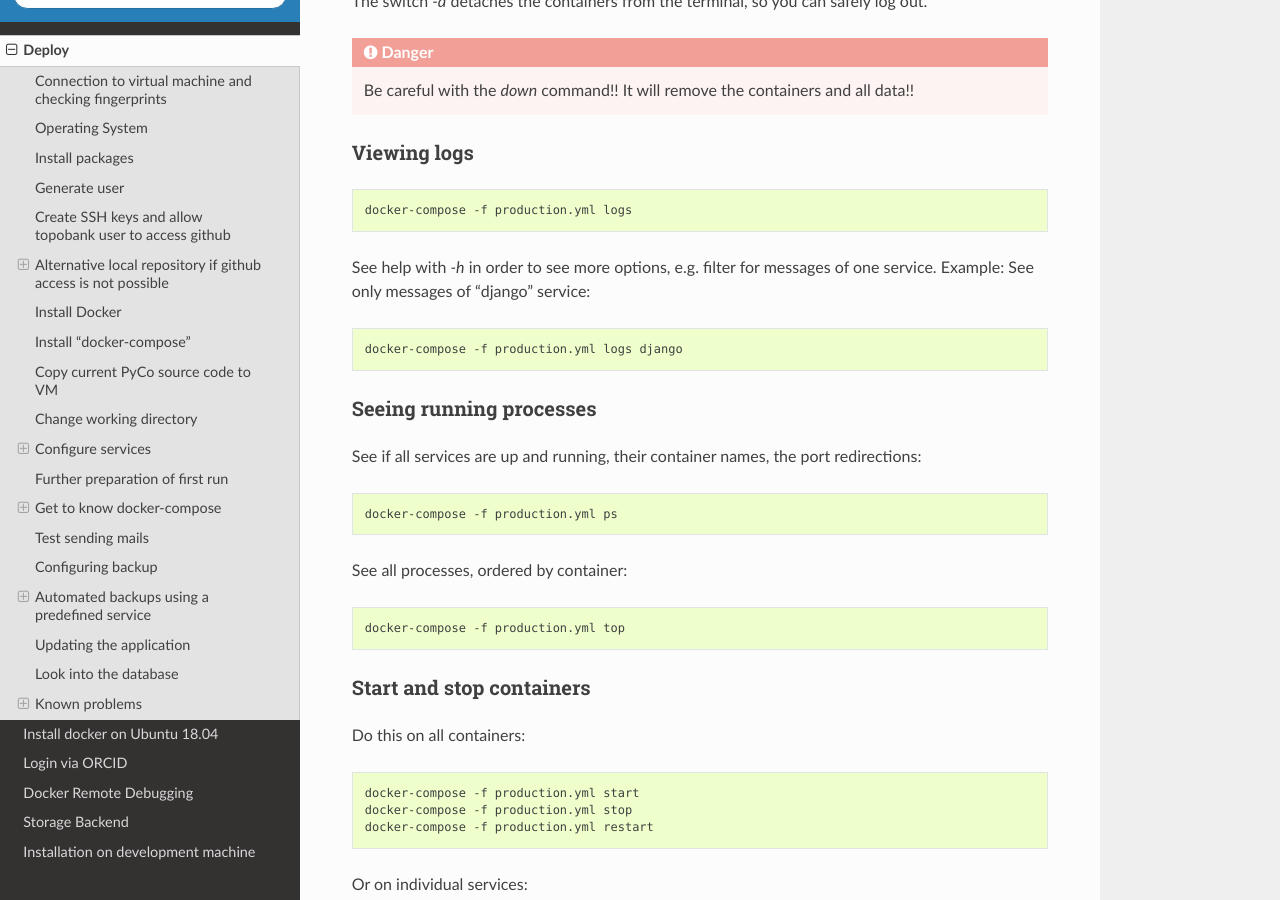
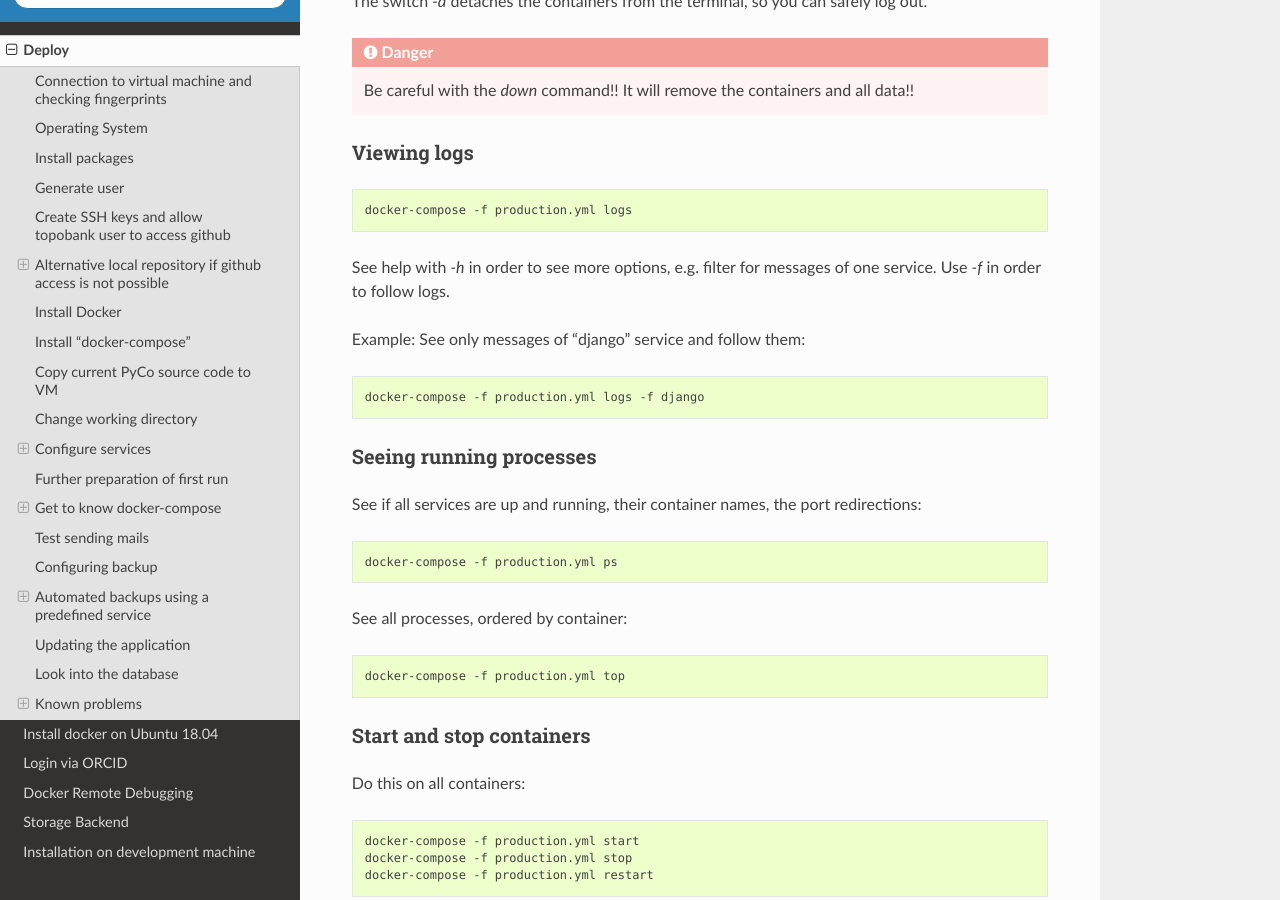
Before and after one commit to ContactEngineering/topobank, a Sphinx documentation site: the page built from docs/deploy.rst, in a window 1280 px wide and 900 px high, scrolled down 9920 px. Built offline with Sphinx 7.4.7 and the Read the Docs theme 2.0.0, drawn with Linux system fonts in a browser that asks for light colours.

Commit message:
DOC: Added note about following the logs.

```diff
--- a/docs/deploy.rst
+++ b/docs/deploy.rst
@@ -525,11 +525,13 @@ Viewing logs
    docker-compose -f production.yml logs
 
 See help with `-h` in order to see more options, e.g. filter for messages of one service.
-Example: See only messages of "django" service:
+Use `-f` in order to follow logs.
+
+Example: See only messages of "django" service and follow them:
 
 .. code:: bash
 
-   docker-compose -f production.yml logs django
+   docker-compose -f production.yml logs -f django
 
 Seeing running processes
 ........................
```
